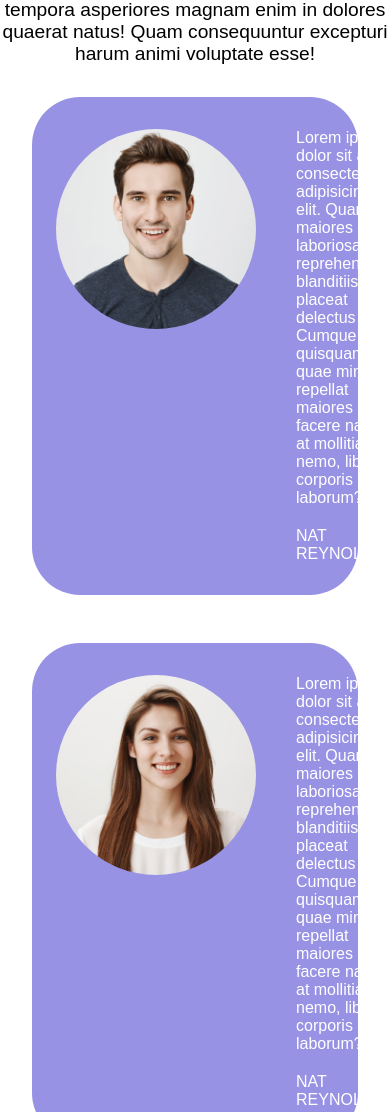
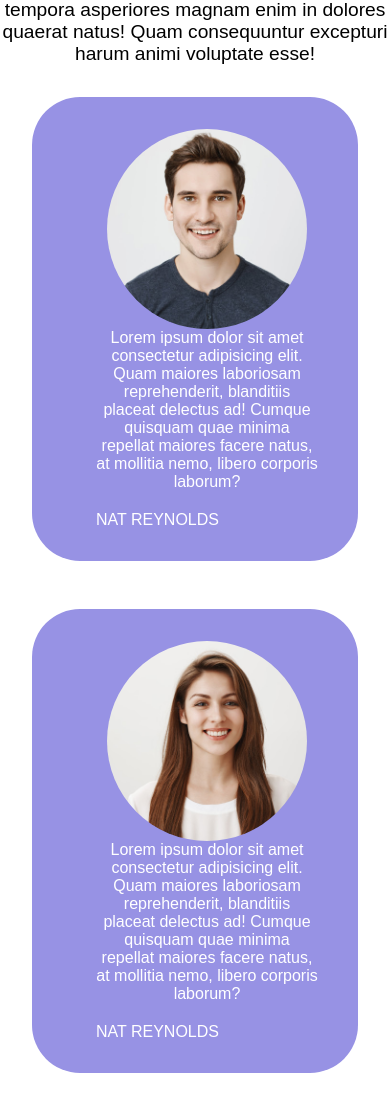
Before and after one commit to Andreaserra1997/htmlcss-responsive-layout, a plain HTML site: page index.html in a window 390 px wide. Shown: the part 3964-5076 px from the top of the page. Drawn offline with Linux system fonts and the light colour scheme.

Commit message:
media container-partners

```diff
--- a/assets/media.css
+++ b/assets/media.css
@@ -1,4 +1,5 @@
-@media (max-width: 950px) {
+@media (max-width: 810px) {
+
     .nav-links {
         display: none;
     }
@@ -22,31 +23,7 @@
     .cell-hero .image img {
         margin-top: -90px;
     }
-}
 
-@media (max-width: 500px) {
-    .cells {
-    display: block;
-    margin-inline: 2rem;
-    }
-
-    .cell-hero {
-        width: 100%;
-        text-align: center;
-    }
-
-    .cell {
-        width: 100%;
-        margin-inline: 0;
-    }
-
-    .cell .image {
-        display: flex;
-        align-self: center;
-    }
-}
-
-@media (max-width: 810px) {
     .small-container {
         display: block;
         margin-inline: 2rem;
@@ -65,7 +42,7 @@
         margin-inline: 2rem;
     }
 
-    .container-card .card {
+    .benefits .container-card .card {
         width: calc(50% - 2rem);
     }
 
@@ -73,3 +50,38 @@
         margin-inline: 2rem;
     }
 }
+
+@media (max-width: 500px) {
+    .cells {
+        display: block;
+        margin-inline: 2rem;
+    }
+
+    .cell-hero {
+        width: 100%;
+        text-align: center;
+    }
+
+    .cell {
+        width: 100%;
+        margin-inline: 0;
+    }
+
+    .cell .image {
+        display: flex;
+        align-self: center;
+    }
+
+    .container-partners .img-card {
+        flex-direction: column;
+        align-items: center;
+    }
+
+    .container-partners .text-card {
+        text-align: center;
+    }
+
+    .container-partners .text-card .name {
+        text-align: center;
+    }
+}
--- a/assets/style.css
+++ b/assets/style.css
@@ -305,7 +305,7 @@ header {
     gap: 2rem;
 }
 
-.benefits .container-card .card {
+.container-card .card {
     width: calc((100% / 3) - 2rem);
     display: flex;
     border-radius: 10px;
--- a/index.html
+++ b/index.html
@@ -106,7 +106,7 @@
                     <img src="img/testimonial1.jpg" alt="">
                     <div class="text-card">
                         <p>Lorem ipsum dolor sit amet consectetur adipisicing elit. Quam maiores laboriosam reprehenderit, blanditiis placeat delectus ad! Cumque quisquam quae minima repellat maiores facere natus, at mollitia nemo, libero corporis laborum?</p>
-                        <span>NAT REYNOLDS</span>
+                        <span class="name">NAT REYNOLDS</span>
                     </div>
                 </div>
             </div>
```
